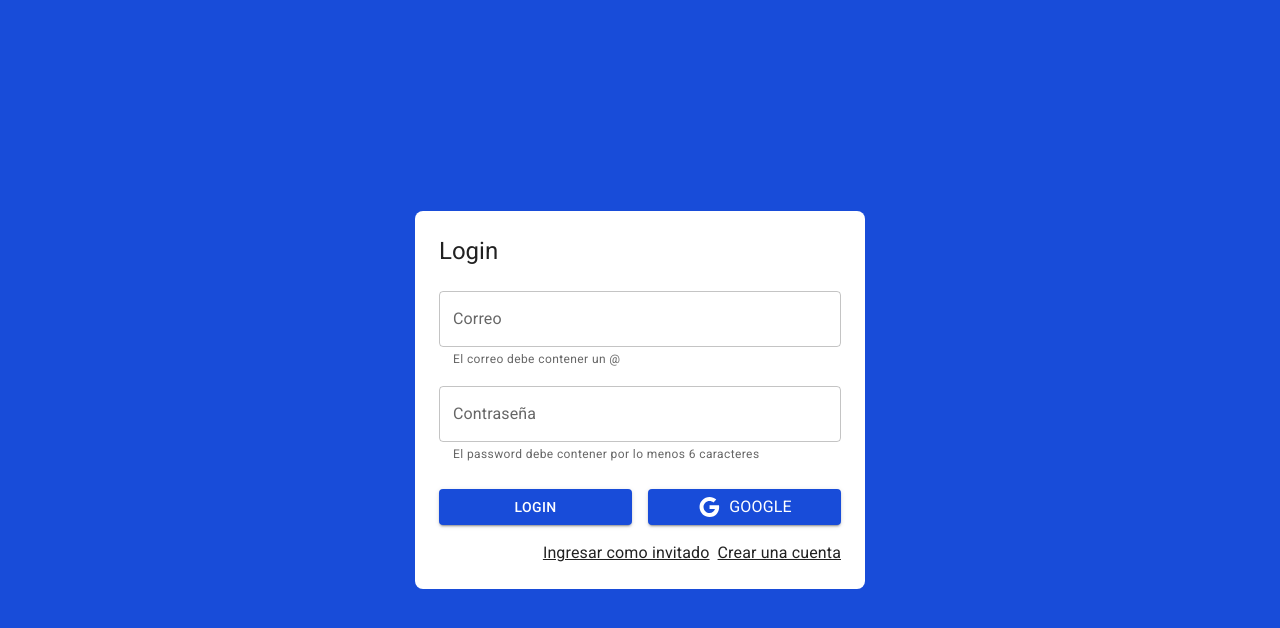
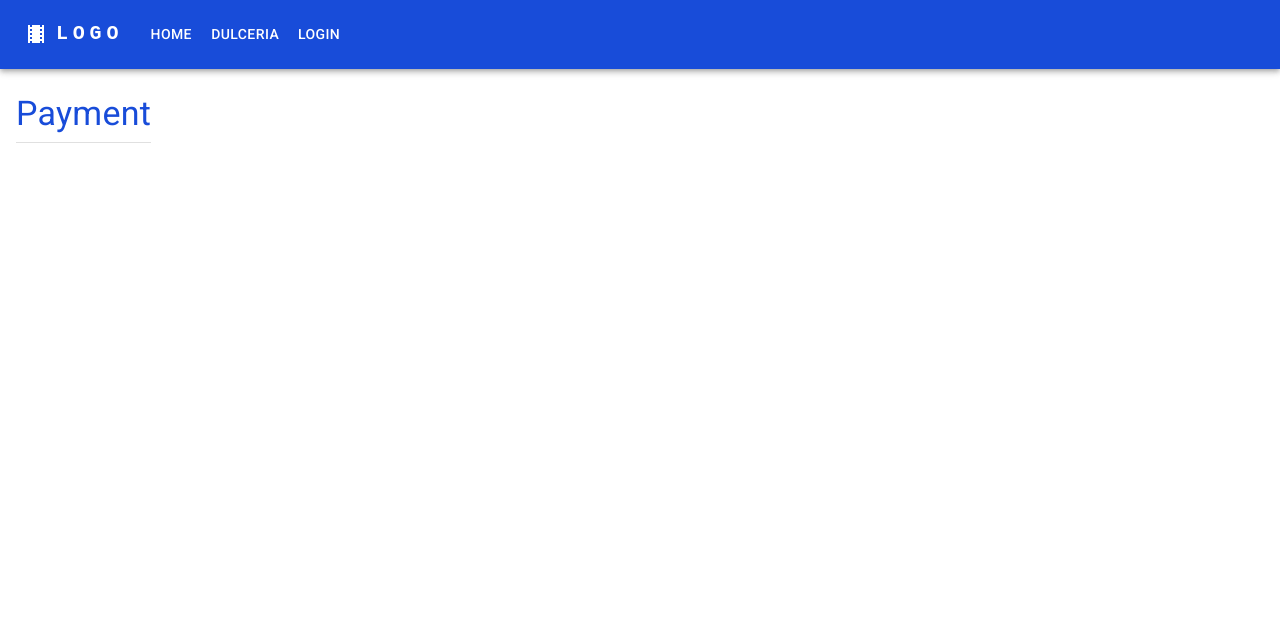
Before and after one commit to DAlembert721/reto-cp-frontend, a React (Vite) app: page /payment in a window 1280 px wide. Before the commit this address led to /auth/login. Shown: the top 628 px of the page. Built offline with nearby package versions, Linux system fonts and the light colour scheme; no server answers.

Commit message:
feat: Added premieres list, Updated nav bar

```diff
--- a/src/components/Cinema/Common/CinemaContainer.jsx
+++ b/src/components/Cinema/Common/CinemaContainer.jsx
@@ -5,7 +5,6 @@ import BaseContainer from "../../Common/containers/BaseContainer";
 
 const CinemaContainer = ({title, children}) => (
     <Box className="flex">
-        <MenuNavBar />
         <BaseContainer title={title}>
             {children}
         </BaseContainer>
--- a/src/components/Cinema/Home/PremiersList.jsx
+++ b/src/components/Cinema/Home/PremiersList.jsx
@@ -1,12 +1,41 @@
 import React from 'react';
-import {Box} from "@mui/material";
+import {Box, Card, CardContent, CardMedia, Paper, Typography} from "@mui/material";
+import {useSelector} from "react-redux";
 
 const PremiersList = (props) => {
+    const {data} = useSelector(state => state.premieres);
     return(
-        <Box className="flex-col">
-            {
+        <Box
+            sx={{
+                display: "flex",
+                flexDirection: "column",
+                gap: 2
+            }}
+        >
+            {data.map(premier => (
+                <Card
+                    component={Paper}
+                    key={premier.id}
+                    className="flex">
+                    <CardMedia
+                        component="img"
+                        sx={{ width: 151 }}
+                        image={premier.image}
+                        alt={premier.name}
+                    />
+                    <Box sx={{ display: 'flex', flexDirection: 'column' }}>
+                        <CardContent sx={{ flex: '1 0 auto' }}>
+                            <Typography component="div" variant="h5">
+                                {premier.name}
+                            </Typography>
+                            <Typography variant="subtitle1" color="text.secondary" component="div">
+                                {premier.description}
+                            </Typography>
+                        </CardContent>
+                    </Box>
 
-            }
+                </Card>
+            ))}
         </Box>
     );
 }
--- a/src/components/Common/containers/BaseContainer.jsx
+++ b/src/components/Common/containers/BaseContainer.jsx
@@ -1,18 +1,23 @@
 import React from 'react';
-import {Box, Container, Typography} from "@mui/material";
+import {Box, Container, Divider, Typography} from "@mui/material";
 
 
 const BaseContainer = ({title, children}) => {
     return (
         <Box
             component="main"
-            className="flex-grow p-3"
+            sx={{
+                display:"grid",
+                padding: 2,
+                gap: 1
+            }}
         >
             <Box className="flex flex-row justify-between w-full align-middle">
                 <Typography variant="h4" className="text-start" color="primary">
                     {title}
                 </Typography>
             </Box>
+            <Divider flexItem sx={{marginBottom: 1}}/>
             <Box>
                 {children}
             </Box>
--- a/src/components/Common/navigation/MenuNavBar.jsx
+++ b/src/components/Common/navigation/MenuNavBar.jsx
@@ -26,9 +26,8 @@ const MenuNavBar = () => {
     const handleOpenNavMenu = (event) => {
         setAnchorElNav(event.currentTarget);
     };
-    const handleCloseNavMenu = (e, page) => {
+    const handleCloseNavMenu = (e) => {
         setAnchorElNav(null);
-        navigate(page.path);
     };
 
     const onLogout = (event) => {
@@ -36,24 +35,31 @@ const MenuNavBar = () => {
         dispatch(logoutFromFirebase());
     }
 
-
     return (
+        <Box sx={{ flexGrow: 1 }}>
             <AppBar position="static">
                 <Container maxWidth="xl">
                     <Toolbar disableGutters>
-                    <TheatersIcon className="sm:hidden md:flex mr-1"/>
+                        <TheatersIcon sx={{ display: { xs: 'none', md: 'flex' }, mr: 1 }} />
                         <Typography
                             variant="h6"
                             noWrap
                             component="a"
                             href="/"
-                        className="mr-2 sm:hidden md:flex font-mono font-bold tracking-widest text-inherit no-underline"
+                            sx={{
+                                mr: 2,
+                                display: { xs: 'none', md: 'flex' },
+                                fontFamily: 'monospace',
+                                fontWeight: 700,
+                                letterSpacing: '.3rem',
+                                color: 'inherit',
+                                textDecoration: 'none',
+                            }}
                         >
-                        RetoCP
+                            LOGO
                         </Typography>
-                    <Box
-                        className="grow sm:flex md:hidden"
-                    >
+
+                        <Box sx={{ flexGrow: 1, display: { xs: 'flex', md: 'none' } }}>
                             <IconButton
                                 size="large"
                                 aria-label="account of current user"
@@ -62,7 +68,7 @@ const MenuNavBar = () => {
                                 onClick={handleOpenNavMenu}
                                 color="inherit"
                             >
-                            <MenuIcon/>
+                                <MenuIcon />
                             </IconButton>
                             <Menu
                                 id="menu-appbar"
@@ -78,16 +84,16 @@ const MenuNavBar = () => {
                                 }}
                                 open={Boolean(anchorElNav)}
                                 onClose={handleCloseNavMenu}
-                            className="sm:block md:hidden"
+                                sx={{
+                                    display: { xs: 'block', md: 'none' },
+                                }}
                             >
                                 {pages.map((page) => (
-                                <MenuItem
-                                    key={page.path}
-                                    onClick={e => handleCloseNavMenu(e, page)}>
-                                    <Typography
-                                        textAlign="center">
-                                        {page.label}
-                                    </Typography>
+                                    <MenuItem key={page.label} onClick={e => {
+                                        handleCloseNavMenu(e);
+                                        navigate(page.path);
+                                    }}>
+                                        <Typography textAlign="center">{page.label}</Typography>
                                     </MenuItem>
                                 ))}
                                 {status === 'invite'
@@ -107,24 +113,34 @@ const MenuNavBar = () => {
                                 }
                             </Menu>
                         </Box>
-                    <TheatersIcon
-                        className="sm:flex md:hidden mr-1"/>
+                        <TheatersIcon sx={{ display: { xs: 'flex', md: 'none' }, mr: 1 }} />
                         <Typography
                             variant="h5"
                             noWrap
                             component="a"
                             href=""
-                        className="mr-2 sm:flex md:hidden font-mono font-bold tracking-widest text-inherit no-underline"
+                            sx={{
+                                mr: 2,
+                                display: { xs: 'flex', md: 'none' },
+                                flexGrow: 1,
+                                fontFamily: 'monospace',
+                                fontWeight: 700,
+                                letterSpacing: '.3rem',
+                                color: 'inherit',
+                                textDecoration: 'none',
+                            }}
                         >
-                        RetoCP
+                            LOGO
                         </Typography>
-                    <Box
-                        className="grow sm:hidden md:flex">
+                        <Box sx={{ flexGrow: 1, display: { xs: 'none', md: 'flex' } }}>
                             {pages.map((page) => (
                                 <Button
-                                key={page.path}
-                                onClick={e => handleCloseNavMenu(e, page)}
-                                className="my-2 text-white block"
+                                    key={page.label}
+                                    onClick={e => {
+                                        handleCloseNavMenu(e);
+                                        navigate(page.path);
+                                    }}
+                                    sx={{ my: 2, color: 'white', display: 'block' }}
                                 >
                                     {page.label}
                                 </Button>
@@ -143,11 +159,12 @@ const MenuNavBar = () => {
                                     Logout
                                 </Button>
                             }
-
                         </Box>
                     </Toolbar>
                 </Container>
             </AppBar>
+        </Box>
+
     );
 }
 
--- a/src/pages/Cinema/Home.jsx
+++ b/src/pages/Cinema/Home.jsx
@@ -1,10 +1,19 @@
 import React from 'react';
 import CinemaContainer from "../../components/Cinema/Common/CinemaContainer";
+import PremiersList from "../../components/Cinema/Home/PremiersList";
+import {useDispatch} from "react-redux";
+import {startGetAllPremieres} from "../../redux/reducers/premieres";
 
-const Home = (props) => (
-    <CinemaContainer title="Premiers">
-
-    </CinemaContainer>
-);
+const Home = (props) => {
+    const dispatch = useDispatch();
+    React.useEffect(() => {
+        dispatch(startGetAllPremieres());
+    }, []);
+    return(
+        <CinemaContainer title="Premiers">
+            <PremiersList/>
+        </CinemaContainer>
+    );
+}
 
 export default Home;
--- a/src/redux/reducers/auth.js
+++ b/src/redux/reducers/auth.js
@@ -7,7 +7,7 @@ import {
 } from "../../firebase/providers";
 
 const INIT_STATE = {
-    status: 'checking', //'checking', 'not-authenticated', 'authenticated', 'invite'
+    status: 'invite', //'checking', 'not-authenticated', 'authenticated', 'invite'
     uid: null,
     email: null,
     displayName: null,
--- a/src/redux/reducers/premieres.js
+++ b/src/redux/reducers/premieres.js
@@ -1,8 +1,8 @@
 import {createSlice} from "@reduxjs/toolkit";
-import {uiSlice} from "./ui";
+import {fetchAllPremieres} from "../../services/PremiersServices";
 
 const INIT_STATE = {
-    data: {}
+    data: []
 }
 
 export const premieresSlice = createSlice({
@@ -11,12 +11,23 @@ export const premieresSlice = createSlice({
         ...INIT_STATE
     },
      reducers: {
-        getAllPremieres: (state, payload) => {
-
+        getAllPremieres: (state, action) => {
+            state.data = action.payload;
         }
      }
 });
 
 
+export const {getAllPremieres,} = premieresSlice.actions;
 
-export default uiSlice.reducer;
+export const startGetAllPremieres = () => {
+    return async dispatch => {
+        fetchAllPremieres
+            .then(premieres => {
+                dispatch(getAllPremieres(premieres))
+            })
+            .catch(e => console.log(e));
+    }
+}
+
+export default premieresSlice.reducer;
--- a/src/routes/CinemaRoutes.jsx
+++ b/src/routes/CinemaRoutes.jsx
@@ -3,14 +3,23 @@ import { Navigate, Route, Routes } from "react-router-dom"
 import Home from "../pages/Cinema/Home";
 import CandyStore from "../pages/Cinema/CandyStore";
 import Payment from "../pages/Cinema/Payment";
+import {Box, Toolbar} from "@mui/material";
+import MenuNavBar from "../components/Common/navigation/MenuNavBar";
 
 const CinemaRoutes = (props) => (
+    <Box
+        sx={{ display: 'flex', flexDirection: 'column', gap: 1}} className='animate__animated animate__fadeIn animate__faster'
+    >
+        <MenuNavBar />
+        <Box>
             <Routes>
                 <Route path="/" element={<Home />}/>
                 <Route path="/candy-store" element={<CandyStore />}/>
                 <Route path="/payment" element={<Payment />}/>
                 <Route path="/*" element={<Navigate to="/" />} />
             </Routes>
+        </Box>
+    </Box>
 );
 
 export default CinemaRoutes;
--- /dev/null
+++ b/src/services/PremiersServices.js
@@ -0,0 +1,25 @@
+import Premiere from "../models/Premiere";
+
+let id = 1;
+const premieres = [
+   new Premiere(
+       id++,
+       'Doctor Strange en el Multiverso de la Locura',
+       'El Dr. Stephen Strange lanza un hechizo prohibido que abre la puerta al multiverso, incluida una versión alternativa de sí mismo, cuya amenaza para la humanidad es demasiado grande para las fuerzas combinadas de Strange, Wong y Wanda Maximoff.',
+       "https://cdn.apis.cineplanet.com.pe/CDN/media/entity/get/FilmPosterGraphic/HO00001295?referenceScheme=HeadOffice&allowPlaceHolder=true"
+   ),
+    new Premiere(
+        id++,
+        'Jurassic World: Dominio',
+        'Este junio, vive la épica conclusión de la era Jurásica con dos generaciones uniéndose por primera vez. La ganadora de un Oscar® Laura Dern, Jeff Goldblum y Sam Neill acompañan a Chris Pratt y Bryce Dallas Howard en Jurassic World: Dominio, una intrépida e impresionante nueva aventura cuyas fronteras se extienden a todos los rincones de la tierra. De la mano de Colin Trevorrow, arquitecto y director de Jurassic World, esta nueva entrega tiene lugar cuatro años después de la destrucción de la Isla Nublar. Los dinosaurios ahora viven (y cazan) junto a los humanos en todo el mundo. Este frágil equilibrio cambiará el futuro y determinará, de una vez por todas, si los seres humanos seguirán siendo los máximos depredadores en un planeta que ahora comparten con las criaturas más temibles de la historia.',
+        "https://cdn.apis.cineplanet.com.pe/CDN/media/entity/get/FilmPosterGraphic/HO00001266?referenceScheme=HeadOffice&allowPlaceHolder=true"
+    ),
+    new Premiere(
+        id++,
+        'Sonic 2: La Pelicula',
+        'El erizo azul favorito del mundo está de regreso para una nueva aventura en SONIC 2: LA PELÍCULA. Después de establecerse en Green Hills, Sonic está ansioso por demostrar que tiene lo que se necesita para ser un verdadero héroe. Su prueba llega cuando el Dr. Robotnik regresa, esta vez con un nuevo socio, Knuckles, en busca de una esmeralda que tenga el poder de destruir civilizaciones. Sonic se une a su propio compañero, Tails, y juntos se embarcan en un viaje trotamundos para encontrar la esmeralda antes de que caiga en las manos equivocadas. SONIC 2: LA PELÍCULA está protagonizada por James Marsden, Ben Schwartz como la voz de Sonic (Luisito Comunica en la versión en español), Tika Sumpter, Natasha Rothwell, Adam Pally y Jim Carrey que regresan, junto con las nuevas incorporaciones Shemar Moore, con Idris. Elba como la voz de Knuckles y Colleen O\'Shaughnessey como la voz de Tails.',
+        "https://cdn.apis.cineplanet.com.pe/CDN/media/entity/get/FilmPosterGraphic/HO00001227?referenceScheme=HeadOffice&allowPlaceHolder=true"
+    )
+];
+
+export const fetchAllPremieres = Promise.resolve(premieres);
--- a/src/theme/AppTheme.jsx
+++ b/src/theme/AppTheme.jsx
@@ -6,7 +6,6 @@ import theme from "./theme";
 const AppTheme = ({ children }) => {
     return (
         <ThemeProvider theme={ theme }>
-            {/* CssBaseline kickstart an elegant, consistent, and simple baseline to build upon. */}
             <CssBaseline />
             { children }
         </ThemeProvider>
```
Lines whose indentation alone changed are shown as unchanged.
